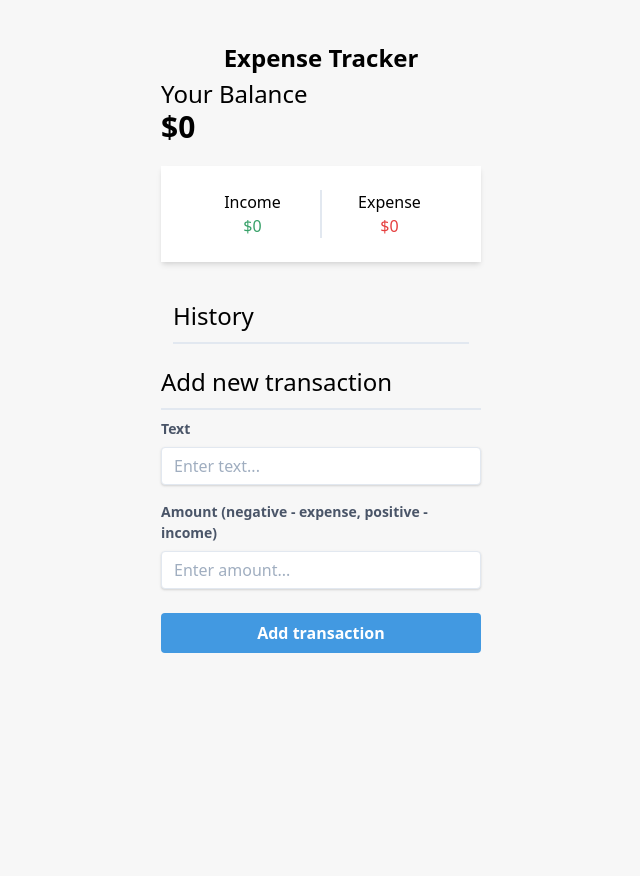
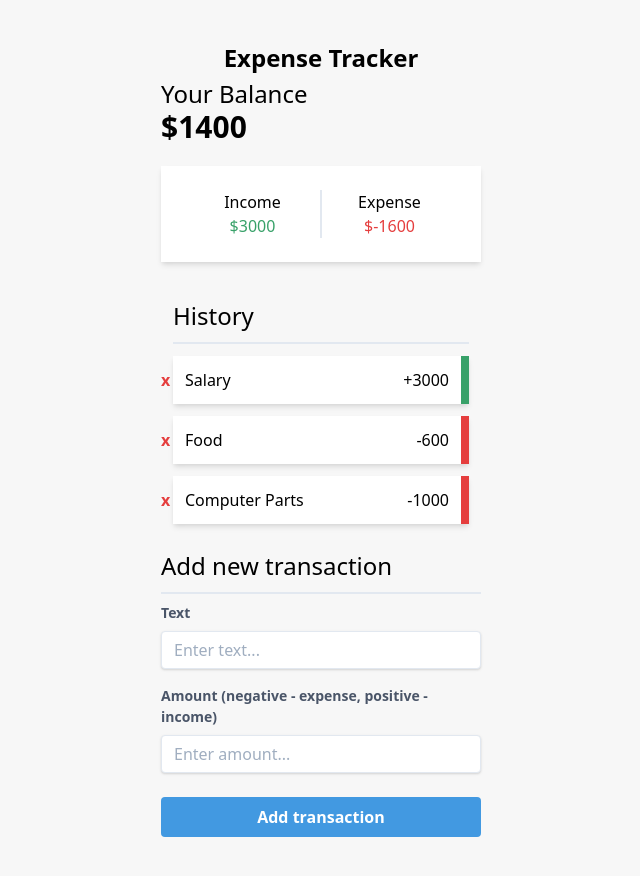
Before and after one commit to sebastianajakobsen/react-typescript-expense-tracker, a React (Create React App) app: page / in a window 1280 px wide. Shown: the whole page, without its empty margins (319-959 px from the left). Before the commit the page ends 800 px from the top, so only its background shows below. Built offline with nearby package versions, Linux system fonts and the light colour scheme.

Commit message:
fixed error reduce error by adding initial value

```diff
--- a/src/App.tsx
+++ b/src/App.tsx
@@ -7,21 +7,21 @@ import TransactionForm from "./Components/TransactionForm";
 const App:React.FC = () => {
 
     const [transactions, setTransactions] = useState<Transaction[]>([
-        // {
-        //     id:1,
-        //     text:"Salary",
-        //     amount:3000,
-        // },
-        // {
-        //     id:2,
-        //     text:"Food",
-        //     amount:-600,
-        // },
-        // {
-        //     id:3,
-        //     text:"Computer Parts",
-        //     amount:-1000,
-        // },
+        {
+            id:1,
+            text:"Salary",
+            amount:3000,
+        },
+        {
+            id:2,
+            text:"Food",
+            amount:-600,
+        },
+        {
+            id:3,
+            text:"Computer Parts",
+            amount:-1000,
+        },
     ])
 
     const addTransaction = (newTransaction:Transaction) => {
```
